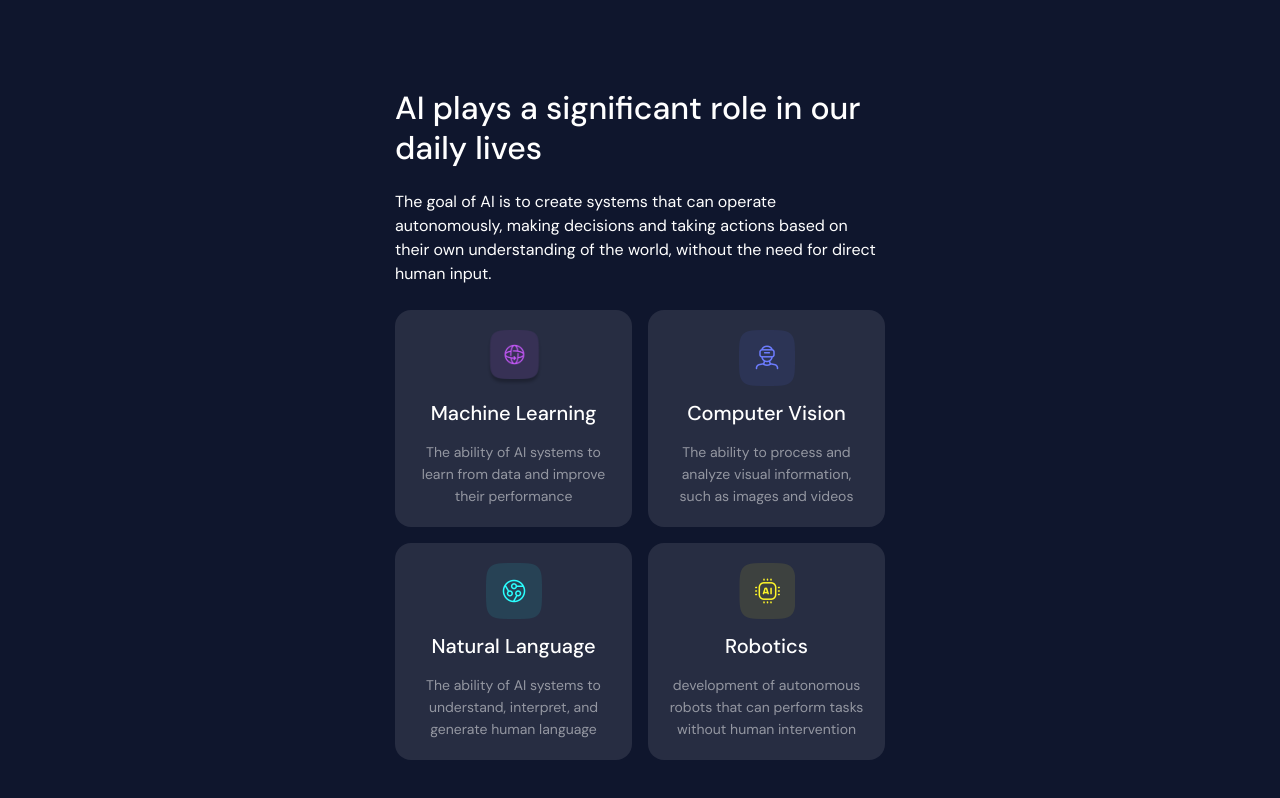
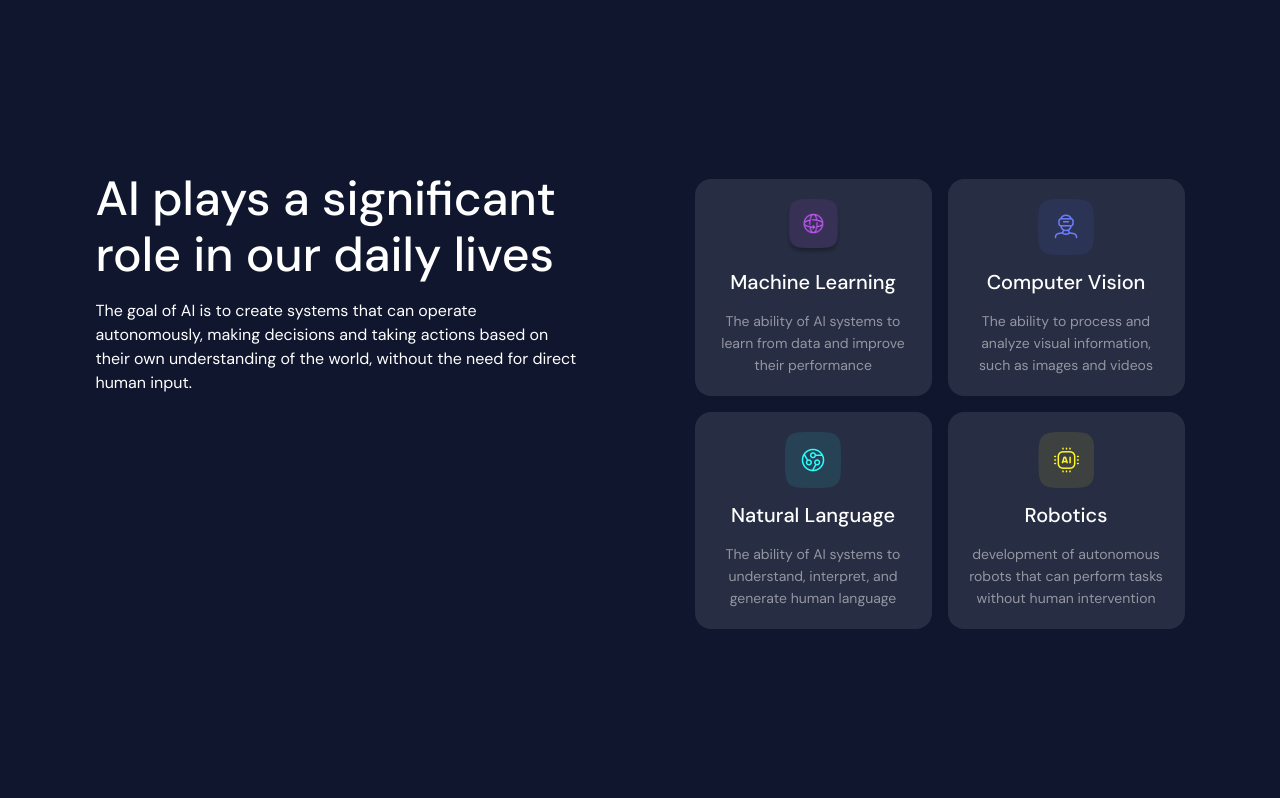
Before and after one commit to kacperborowieckb/INVO-Academy, a website built with Vite: page [lvl 1] Sekcja 4 obszarów AI/Starter-code/index.html in a window 1280 px wide. Built offline with nearby package versions, Linux system fonts and the light colour scheme.

Commit message:
finished

```diff
--- a/[lvl 1] Sekcja 4 obszarów AI/Starter-code/index.html
+++ b/[lvl 1] Sekcja 4 obszarów AI/Starter-code/index.html
@@ -8,6 +8,7 @@
   </head>
   <body>
     <div id="home-page">
+      <div class="container">
         <div class="text-component">
           <h1 class="text-component__heading">AI plays a significant role in our daily lives</h1>
           <p class="text-component__desc">The goal of AI is to create systems that can operate autonomously, making decisions and taking actions based on their own understanding of the world, without the need for direct human input.</p>
@@ -35,6 +36,7 @@
           </div>
         </div>
       </div>
+    </div>
     <script type="module" src="/src/global-scripts/main.js"></script>
   </body>
 </html>
--- a/[lvl 1] Sekcja 4 obszarów AI/Starter-code/src/global-styles/style.scss
+++ b/[lvl 1] Sekcja 4 obszarów AI/Starter-code/src/global-styles/style.scss
@@ -14,10 +14,20 @@ body {
 }
 
 #home-page {
+  min-height: 100vh;
+  display: flex;
+  justify-content: center;
+  align-items: center;
+}
+
+.container {
   padding: 0 1rem;
   display: flex;
   flex-direction: column;
   justify-content: center;
   align-items: center;
-  height: 100vh;
+  @media (min-width: 1150px) {
+    flex-direction: row;
+    gap: 109px;
+  }
 }
--- a/[lvl 1] Sekcja 4 obszarów AI/Starter-code/src/global-styles/styles/root.scss
+++ b/[lvl 1] Sekcja 4 obszarów AI/Starter-code/src/global-styles/styles/root.scss
@@ -4,14 +4,9 @@
 
 :root {
   --clr-primary-dark: #0f162d;
-  --clr-primary-purple: #ca59ff;
-  --clr-primary-blue: #6c7cff;
-  --clr-primary-cyan: #2affff;
-  --clr-primary-yellow: #fff629;
 
   --clr-secondary-white: #ffffff;
   --clr-secondary-gray: #272d42;
-  --clr-secondary-black: #000000;
 
   --fw-medium: 500;
   --fw-regular: 400;
--- a/[lvl 1] Sekcja 4 obszarów AI/Starter-code/src/global-styles/styles/text-component.scss
+++ b/[lvl 1] Sekcja 4 obszarów AI/Starter-code/src/global-styles/styles/text-component.scss
@@ -3,6 +3,10 @@
 
   @media (min-width: 768px) {
     max-width: 490px;
+  }
+
+  @media (min-width: 1100px) {
+    align-self: flex-start;
   }
 
   & &__heading {
@@ -11,6 +15,12 @@
     letter-spacing: -0.2%;
     margin-top: 3rem;
     font-weight: var(--fw-medium);
+
+    @media (min-width: 1150px) {
+      font-size: 48px;
+      line-height: 56px;
+      margin: 0;
+    }
   }
 
   & &__desc {
```
Lines whose indentation alone changed are shown as unchanged.
